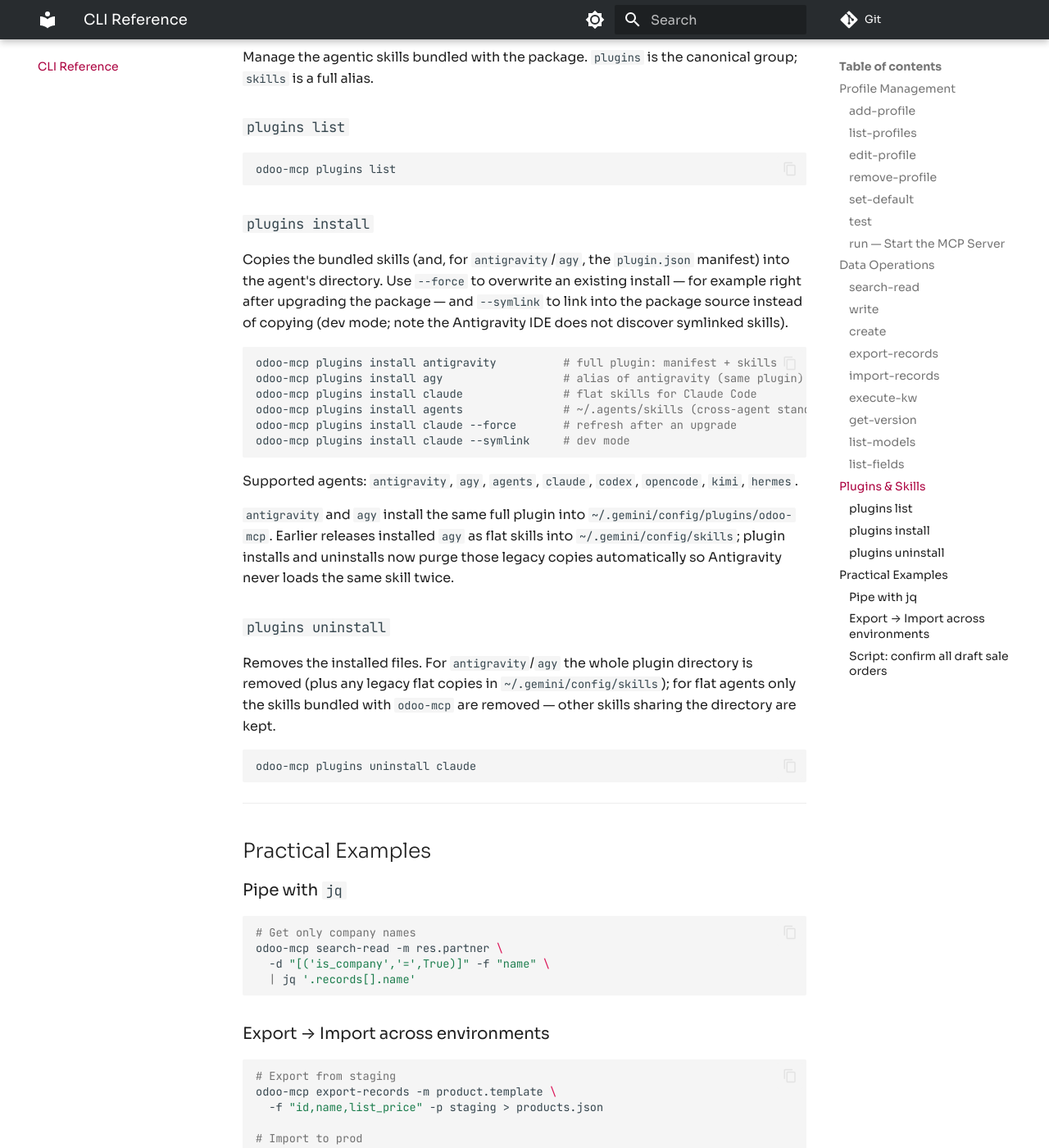
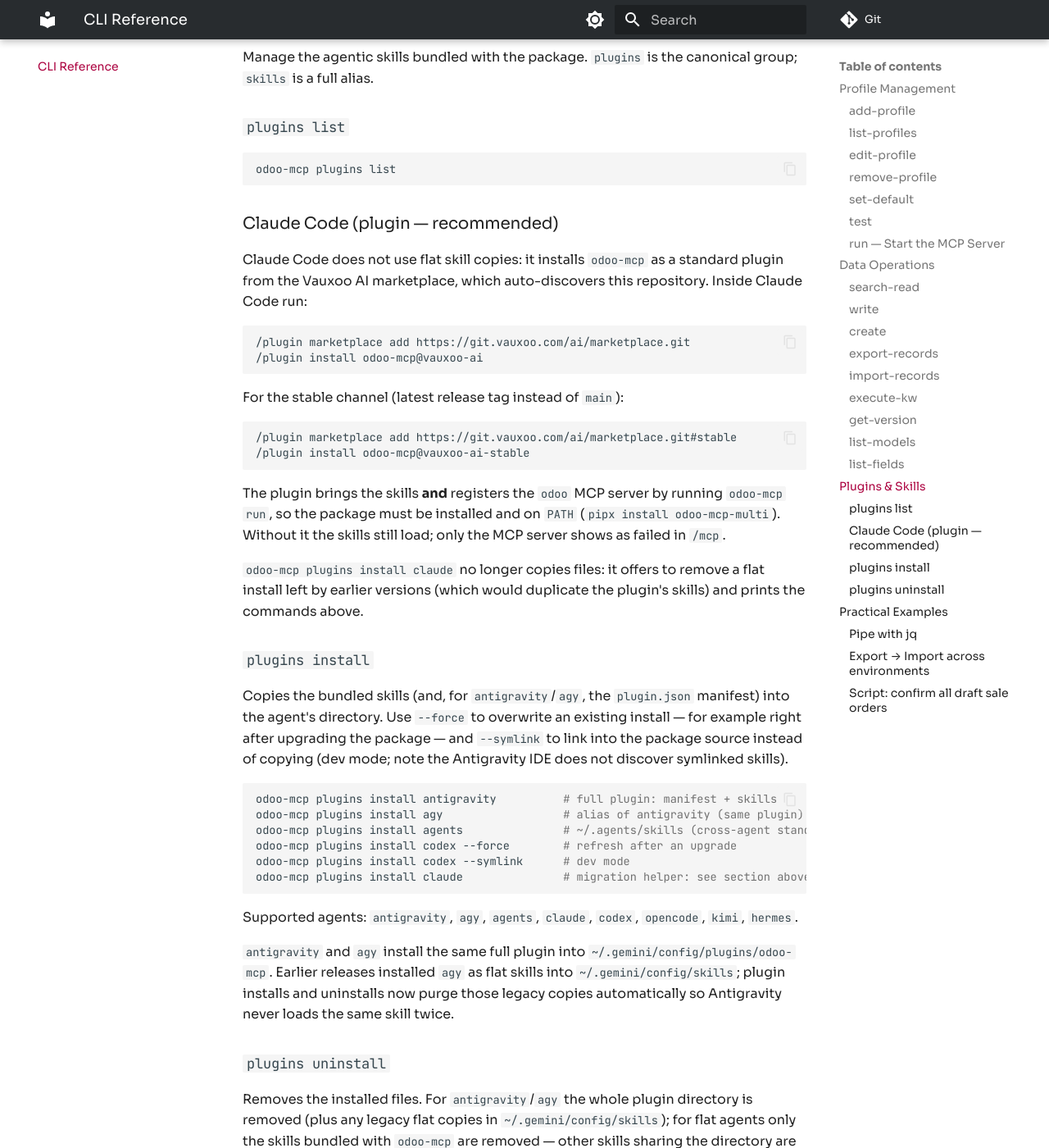
Before and after one commit to Vauxoo/mcp.odoo, an MkDocs documentation site: the page built from docs/cli.md, in a window 1280 px wide and 1400 px high, scrolled down 4141 px. Shown: the whole window at 82% size. Built offline with MkDocs 1.6.1 and Material for MkDocs 9.7.7, drawn with Linux system fonts in a browser that asks for light colours.

Commit message:
[ADD] plugins: install for Claude Code via marketplace plugin
Claude Code consumes plugins through the marketplace standard, but the
"claude" target only flat-copied skills into ~/.claude/skills: no
manifest, no MCP registration, and duplicate skill discovery once a
plugin existed. The ai/marketplace catalog auto-discovers repos of the
`ai` group by reading .claude-plugin/plugin.json at the repo root and
installs the whole repository as the plugin root, so the manifest moves
there and reaches the packaged skills through a `skills` path override —
the pip layout under odoo_mcp_multi/plugins/odoo-mcp/ stays the single
source of truth and every other agent target keeps its behavior.

The manifest also registers the `odoo` MCP server via the pip-installed
CLI (`odoo-mcp run`), so one plugin install delivers skills plus tools
while pip remains the engine distribution. The claude target now guides
the migration instead of copying: it offers to delete a previous flat
install and prints the marketplace commands. CI gains `validate-plugin`
and a `notify-catalog` trigger that stays dormant until the repo is
transferred into the `ai` group, where the catalog's group variables
are inherited.

Co-Authored-By: Claude Fable 5 <noreply@anthropic.com>

````diff
--- a/docs/cli.md
+++ b/docs/cli.md
@@ -189,6 +189,33 @@ canonical group; `skills` is a full alias.
 odoo-mcp plugins list
 ```
 
+### Claude Code (plugin — recommended)
+
+Claude Code does not use flat skill copies: it installs `odoo-mcp` as a
+standard plugin from the Vauxoo AI marketplace, which auto-discovers this
+repository. Inside Claude Code run:
+
+```text
+/plugin marketplace add https://git.vauxoo.com/ai/marketplace.git
+/plugin install odoo-mcp@vauxoo-ai
+```
+
+For the stable channel (latest release tag instead of `main`):
+
+```text
+/plugin marketplace add https://git.vauxoo.com/ai/marketplace.git#stable
+/plugin install odoo-mcp@vauxoo-ai-stable
+```
+
+The plugin brings the skills **and** registers the `odoo` MCP server by
+running `odoo-mcp run`, so the package must be installed and on `PATH`
+(`pipx install odoo-mcp-multi`). Without it the skills still load; only
+the MCP server shows as failed in `/mcp`.
+
+`odoo-mcp plugins install claude` no longer copies files: it offers to
+remove a flat install left by earlier versions (which would duplicate the
+plugin's skills) and prints the commands above.
+
 ### `plugins install`
 
 Copies the bundled skills (and, for `antigravity`/`agy`, the
@@ -201,10 +228,10 @@ skills).
 ```bash
 odoo-mcp plugins install antigravity          # full plugin: manifest + skills
 odoo-mcp plugins install agy                  # alias of antigravity (same plugin)
-odoo-mcp plugins install claude               # flat skills for Claude Code
 odoo-mcp plugins install agents               # ~/.agents/skills (cross-agent standard)
-odoo-mcp plugins install claude --force       # refresh after an upgrade
-odoo-mcp plugins install claude --symlink     # dev mode
+odoo-mcp plugins install codex --force        # refresh after an upgrade
+odoo-mcp plugins install codex --symlink      # dev mode
+odoo-mcp plugins install claude               # migration helper: see section above
 ```
 
 Supported agents: `antigravity`, `agy`, `agents`, `claude`, `codex`,
--- a/pyproject.toml
+++ b/pyproject.toml
@@ -106,7 +106,7 @@ search = "assert __version__ == \"{current_version}\""
 replace = "assert __version__ == \"{new_version}\""
 
 [[tool.bumpversion.files]]
-filename = "odoo_mcp_multi/plugins/odoo-mcp/.claude-plugin/plugin.json"
+filename = ".claude-plugin/plugin.json"
 search = "\"version\": \"{current_version}\""
 replace = "\"version\": \"{new_version}\""
 
````
Also changed, not shown: .gitlab-ci.yml (+33 -0 lines), CHANGELOG.md (+7 -0 lines), README.md (+16 -1 lines), docs/windows-install.md (+15 -5 lines), 5 other files.
